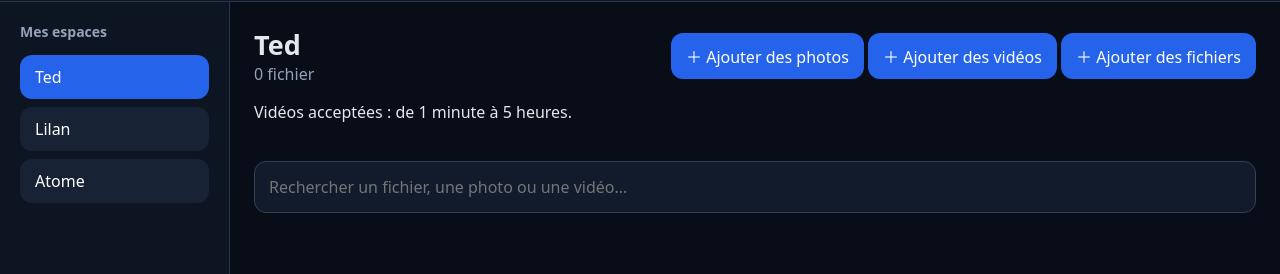
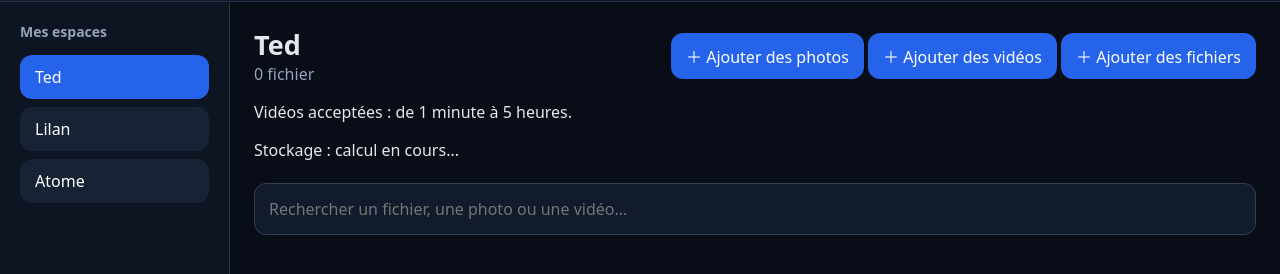
Before and after one commit to ted30600/plugin, a website: page nas/public/index.html in a window 1280 px wide. Shown: the part 66-340 px from the top of the page. Drawn offline with Linux system fonts and the light colour scheme; no server answers.

Commit message:
Ajouter l'affichage du stockage

```diff
--- a/nas/public/index.html
+++ b/nas/public/index.html
@@ -16,6 +16,7 @@
 <label class="upload">＋ Ajouter des fichiers<input id="fileInput" type="file" multiple></label>
 </div></div>
 <p class="hint">Vidéos acceptées : de 1 minute à 5 heures.</p>
+<div class="storage" id="storage">Stockage : calcul en cours...</div>
 <input id="search" class="search" type="search" placeholder="Rechercher un fichier, une photo ou une vidéo...">
 <div id="message" class="message" hidden></div><div id="files" class="files"></div>
 </section></main><script src="/app.js?v=9"></script></body></html>
```
